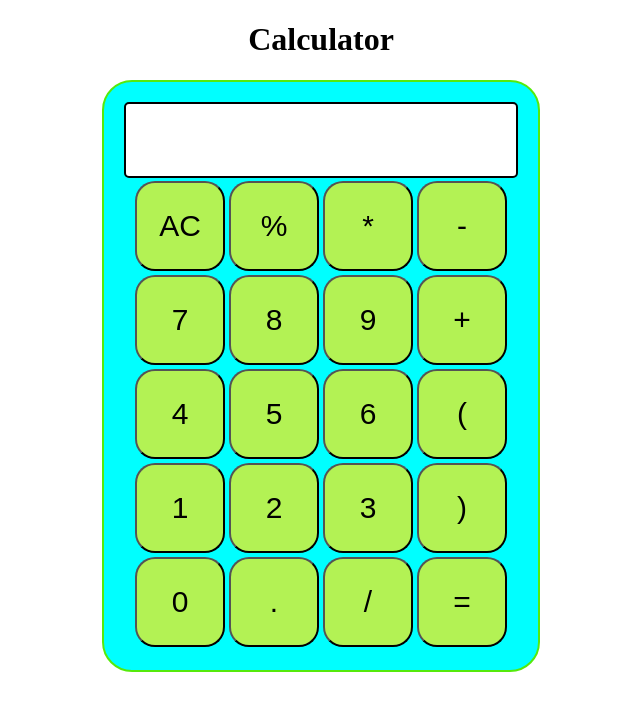
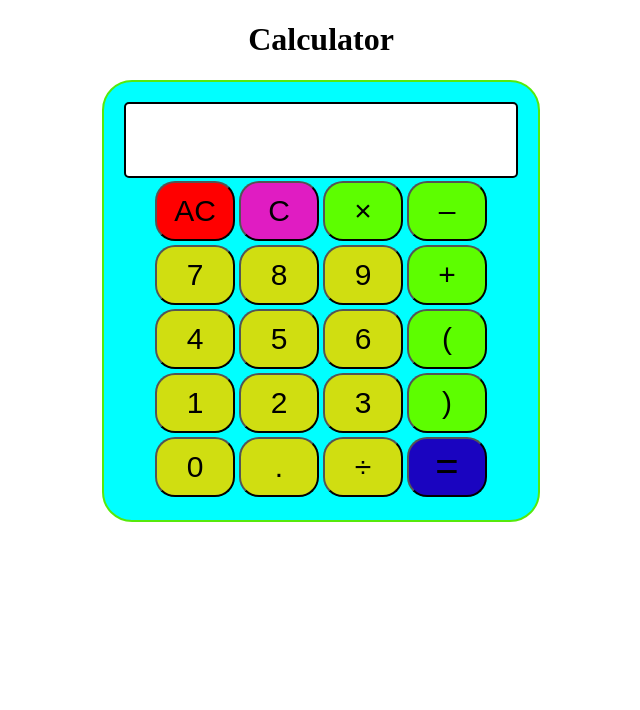
Before and after one commit to bindrohit07/Calculator, a React (Vite) app: page / in a window 1280 px wide. Shown: the top 710 px of the page, without its empty margins (319-959 px from the left). Built offline with nearby package versions, Linux system fonts and the light colour scheme.

Commit message:
calc changes

```diff
--- a/src/Calc.jsx
+++ b/src/Calc.jsx
@@ -1,7 +1,25 @@
-import React from 'react'
+//import React from 'react'
+import React,{useState} from 'react'
+const Calc = () => {
+  const [result,setResult]= useState("");
+const handleClick =(e) => {
+setResult(result.concat(e.target.name));
+}
+const clear =() =>{
+  setResult("");
+}
+const backspace =()=>{
+ setResult(result.slice(0, - 1));//setResult(result.slice(0, result.length- 1))
+}
+const calculate =() => {
+  try{
+    setResult(eval(result).toString())
+  }
+  catch(err){
+    setResult("Error")
+  }
+}
 
-const Calc = () => {
-  //const [result,setResult]= useState("");
   return (
     <>
     <div  className='container'>
@@ -9,38 +27,38 @@ const Calc = () => {
 
         <div className='calculator' >
           <form>
-        <input  type=" text" />
+        <input  type=" text" value={result} />
         </form>
             <table >
                 <tr>
-                 <td><button> AC</button></td>
-                 <td><button> %</button></td>
-                 <td><button> *</button></td>
-                 <td><button> -</button></td>
+                 <td><button id='h2' onClick={clear}>AC</button></td>
+                 <td><button  id='h3' onClick={backspace}>C</button></td>
+                 <td><button  className='hilight'name='*' onClick={handleClick}>&times;</button></td>
+                 <td><button  className='hilight' name='-' onClick={handleClick}>&ndash;</button></td>
                 </tr>
                 <tr >
-                 <td><button >7 </button></td>
-                 <td><button> 8</button></td>
-                 <td><button> 9</button></td>
-                 <td><button>+</button></td>
+                 <td><button name='7' onClick={handleClick} >7 </button></td>
+                 <td><button name='8' onClick={handleClick}> 8</button></td>
+                 <td><button name='9'onClick={handleClick}> 9</button></td>
+                 <td><button  className='hilight' name='+' onClick={handleClick}>+</button></td>
                 </tr>
                 <tr >
-                 <td><button> 4</button></td>
-                 <td><button> 5</button></td>
-                 <td><button> 6</button></td>
-                 <td><button>(</button></td>
+                 <td><button  name='4'  onClick={handleClick} > 4</button></td>
+                 <td><button name='5' onClick={handleClick} > 5</button></td>
+                 <td><button name='6' onClick={handleClick} > 6</button></td>
+                 <td><button  className='hilight'name='(' onClick={handleClick} >(</button></td>
                 </tr>
                 <tr>
-                 <td><button> 1</button></td>
-                 <td><button> 2</button></td>
-                 <td><button> 3</button></td>
-                 <td><button> ) </button></td>
+                 <td><button name='1' onClick={handleClick} > 1</button></td>
+                 <td><button name='2' onClick={handleClick} > 2</button></td>
+                 <td><button name='3' onClick={handleClick} > 3</button></td>
+                 <td><button  className='hilight' name=')' onClick={handleClick} > ) </button></td>
                 </tr>
                 <tr >
-                 <td><button> 0</button></td>
-                 <td><button> .</button></td>
-                 <td><button> /</button></td>
-                 <td><button> =</button></td>
+                 <td><button name='0' onClick={handleClick} > 0</button></td>
+                 <td><button name='.' onClick={handleClick} > .</button></td>
+                 <td><button name='/' onClick={handleClick} >&divide;</button></td>
+                 <td><button  id='h1' name='=' onClick={calculate} > =</button></td>
                 </tr>
             </table>
         </div>
--- a/src/index.css
+++ b/src/index.css
@@ -22,11 +22,24 @@ table{
     margin: auto;
 }
 button{
-    background-color: rgb(179, 242, 84);
+    background-color: rgb(208, 222, 17);
     border-radius: 20px;
     font-size: 30px;
-    height: 90px;
-    width: 90px;
+    height: 60px;
+    width: 80px;
     cursor:default;
 
 }
+#h1{
+    background-color:rgb(26, 4, 192);
+font-size: 40px;
+}
+#h2{
+    background-color: red;
+}
+#h3{
+    background-color: rgb(224, 28, 194);
+}
+.hilight{
+    background-color: rgb(93, 254, 0);
+}
```
Also changed, not shown: src/App.jsx (+0 -25 lines).
